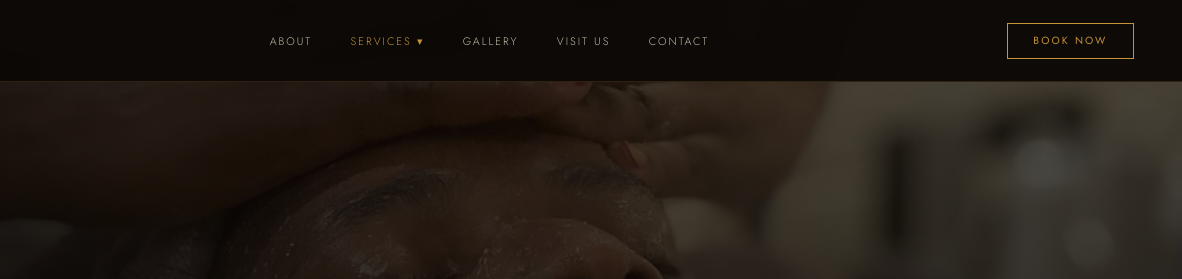
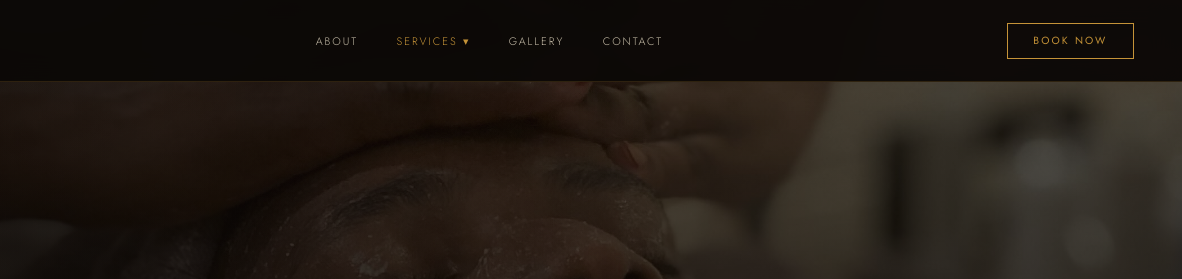
Before and after one commit to joelmuthee/olakira, a plain HTML site: page barber.html in a window 1280 px wide. Shown: the top 279 px of the page, 98-1280 px from the left. Drawn offline with nearby package versions, Linux system fonts and the light colour scheme.

Commit message:
Remove Visit Us from nav — Contact page covers it
Co-Authored-By: Claude Sonnet 4.6 <noreply@anthropic.com>

```diff
--- a/barber.html
+++ b/barber.html
@@ -38,7 +38,6 @@
           </div>
         </li>
         <li><a href="index.html#gallery">Gallery</a></li>
-        <li><a href="index.html#visit">Visit Us</a></li>
         <li><a href="contact.html">Contact</a></li>
       </ul>
     </div>
@@ -56,7 +55,6 @@
     <a href="salon.html">Salon</a>
     <a href="barber.html">Barber</a>
     <a href="nail-care.html">Nail Care</a>
-    <a href="index.html#visit">Visit Us</a>
     <a href="contact.html">Contact</a>
     <a href="tel:0115711286" style="color:var(--gold)">011 5711 286</a>
   </div>
@@ -210,7 +208,6 @@
         <li><a href="salon.html">Salon</a></li>
         <li><a href="barber.html">Barber</a></li>
         <li><a href="nail-care.html">Nail Care</a></li>
-        <li><a href="index.html#visit">Visit Us</a></li>
         <li><a href="contact.html">Contact</a></li>
       </ul>
       <div class="footer-right">
```
Also changed, not shown: index.html (+0 -2 lines), nail-care.html (+0 -3 lines), salon.html (+0 -3 lines), spa.html (+0 -3 lines).
